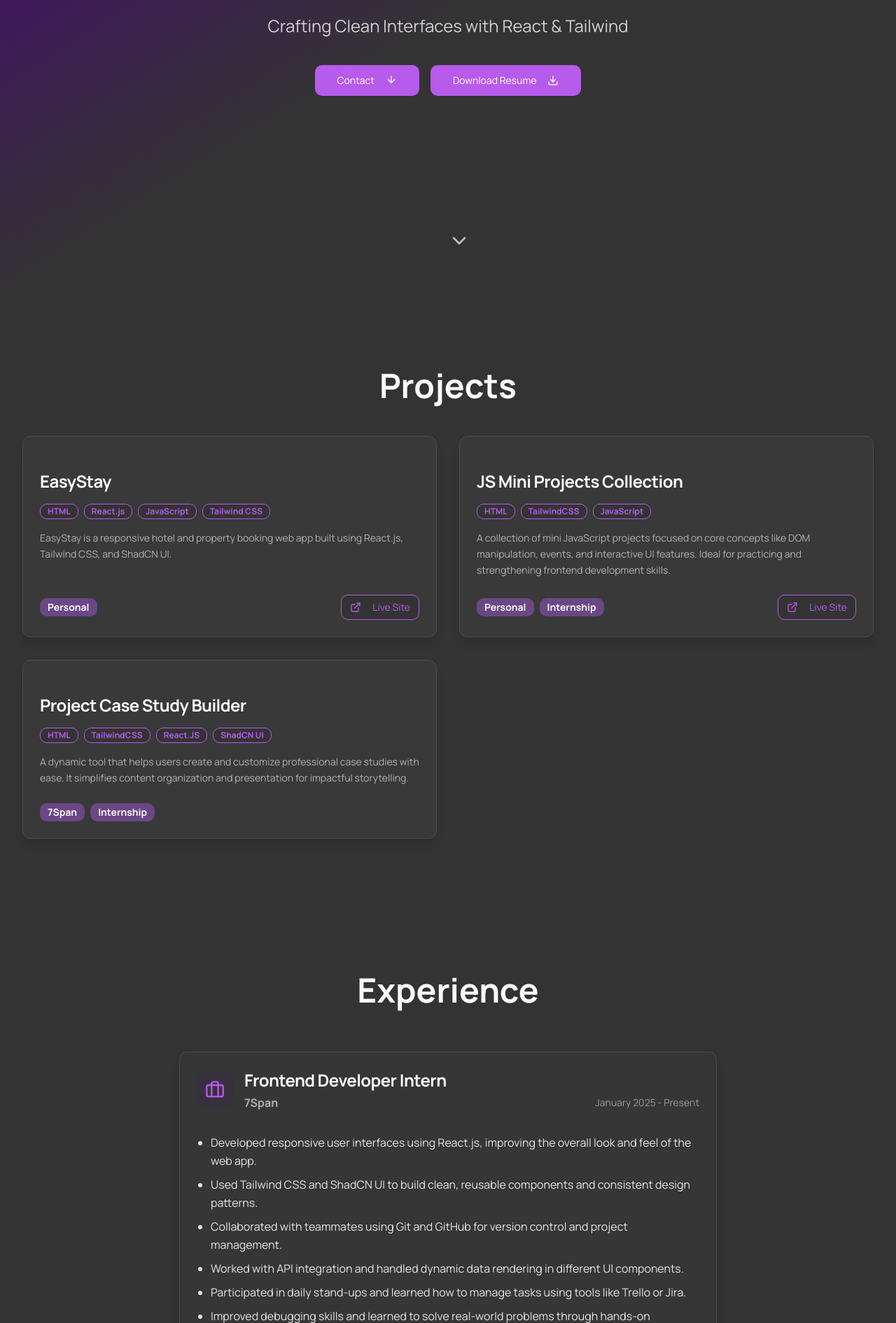
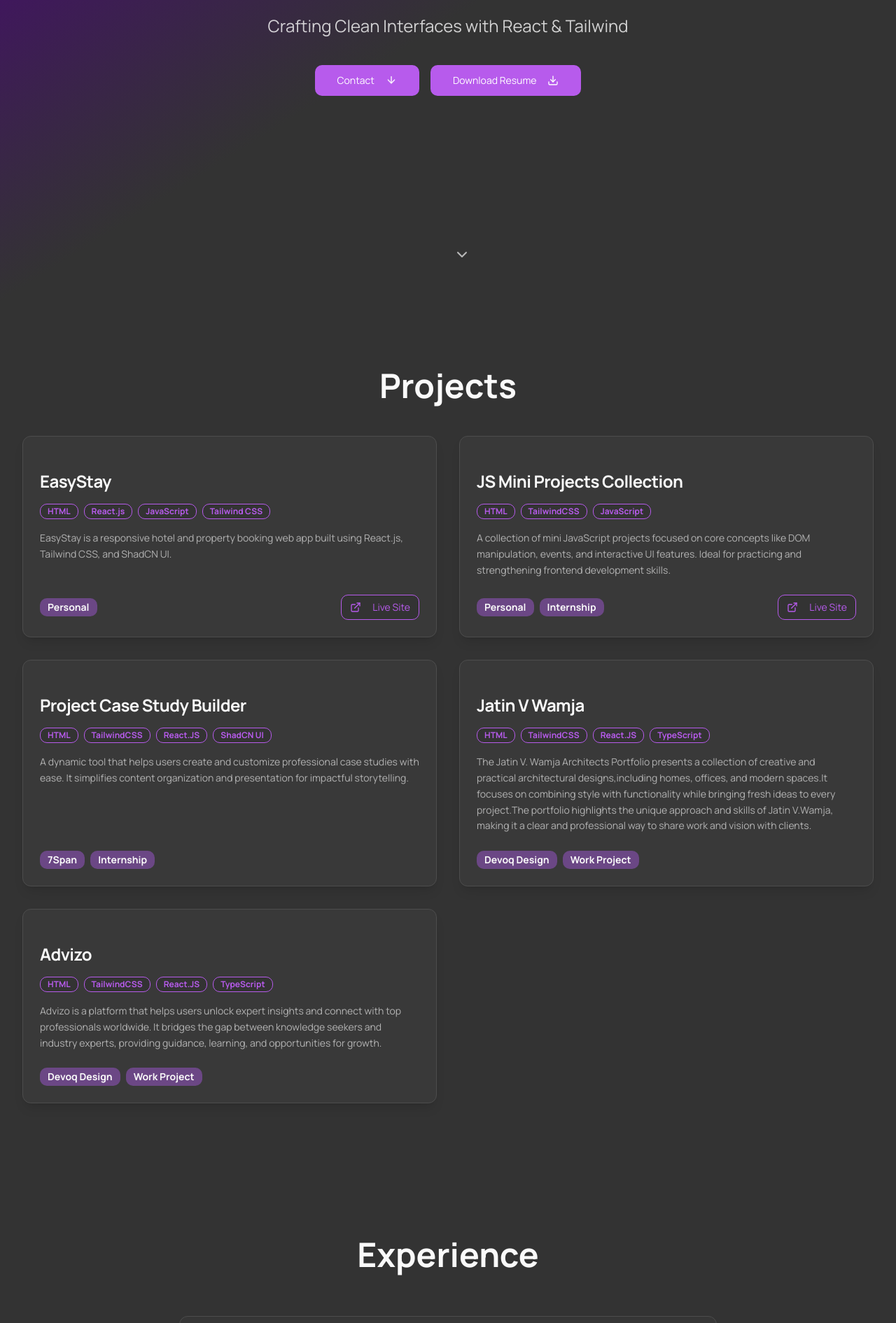
Before and after one commit to dhruvpanchal-271103/Dhruv-Portfolio, a Next.js app: page / in a window 1280 px wide. Shown: the part 369-2260 px from the top of the page at 70% size. Built offline with nearby package versions, Linux system fonts and the light colour scheme.

Commit message:
Upage about us section image

```diff
--- a/next.config.ts
+++ b/next.config.ts
@@ -16,6 +16,12 @@ const nextConfig: NextConfig = {
         port: '',
         pathname: '/**',
       },
+      {
+        protocol: 'https',
+        hostname: 'picsum.photos',
+        port: '',
+        pathname: '/**',
+      },
     ],
   },
 };
--- a/src/components/sections/about-section.tsx
+++ b/src/components/sections/about-section.tsx
@@ -7,6 +7,7 @@ import { Code, Palette, Wind } from "lucide-react";
 const skills = [
   { name: "React.JS", icon: Code },
   { name: "JavaScript", icon: Code },
+  { name: "TypeScript", icon: Code },
   { name: "TailwindCSS", icon: Wind },
   { name: "HTML", icon: Code },
   { name: "CSS", icon: Palette },
@@ -22,7 +23,7 @@ export default function AboutSection() {
       <div className="grid md:grid-cols-5 gap-12 items-stretch">
         <div className="md:col-span-2 flex justify-center md:justify-start h-full">
           <Image
-            src="/images/Dhruv_Pic.png"
+            src="https://picsum.photos/seed/123/320/320"
             alt="Dhruv Panchal - Professional Headshot"
             width={320}
             height={320}
--- a/src/components/sections/experience-section.tsx
+++ b/src/components/sections/experience-section.tsx
@@ -10,15 +10,26 @@ const workExperience: ExperienceItem[] = [
     company: "7Span",
     role: "Frontend Developer Intern",
     startDate: "January 2025",
-    endDate: "Present",
+    endDate: "June 2025",
     responsibilities: [
       "Developed responsive user interfaces using React.js, improving the overall look and feel of the web app.",
       "Used Tailwind CSS and ShadCN UI to build clean, reusable components and consistent design patterns.",
       "Collaborated with teammates using Git and GitHub for version control and project management.",
       "Worked with API integration and handled dynamic data rendering in different UI components.",
-      "Participated in daily stand-ups and learned how to manage tasks using tools like Trello or Jira.",
-      "Improved debugging skills and learned to solve real-world problems through hands-on experience.",
+      "Learned to solve real-world problems through hands-on experience.",
       "Focused on writing clean, readable code and followed best practices in component structure.",
+    ],
+  },
+  {
+    id: "exp2",
+    company: "Devoq Design",
+    role: "React JS Developer",
+    startDate: "July 2025",
+    endDate: "Present",
+    responsibilities: [
+      "At Devoq Design, I gained practical experience in modern frontend development. I worked with HTML, CSS, Tailwind CSS, JavaScript, TypeScript, and React.js to build responsive and interactive websites.",
+      "I contributed to various projects, including Jatin V Wamja and Advizo, where I used React.js and JavaScript to create professional, responsive, and user-friendly applications.",
+      "Ensured clean, maintainable code by following best practices in component-based development.",
     ],
   },
 ];
--- a/src/components/sections/hero-section.tsx
+++ b/src/components/sections/hero-section.tsx
@@ -24,7 +24,7 @@ export default function HeroSection() {
         <div className="flex flex-col sm:flex-row items-center justify-center space-y-4 sm:space-y-0 sm:space-x-4 animate-fade-in" style={{ animationDelay: '0.6s' }}>
           <Button asChild size="lg" className="bg-accent text-accent-foreground hover:bg-white hover:text-primary w-full sm:w-auto">
             <SmoothScrollLink href="#contact">
-              Contact <ArrowDown className="ml-2 h-5 w-5 animate-bounce" />
+              Contact <ArrowDown className="ml-2 mt-1 h-5 w-5 animate-bounce" />
             </SmoothScrollLink>
           </Button>
           <Button asChild size="lg" className="bg-accent text-accent-foreground hover:bg-white hover:text-primary w-full sm:w-auto">
@@ -35,13 +35,9 @@ export default function HeroSection() {
         </div>
       </div>
       <div className="absolute bottom-10 left-1/2 transform -translate-x-1/2 animate-bounce z-20">
-        <SmoothScrollLink
-          href="#projects"
-          aria-label="Scroll to projects"
-          className="p-2 rounded-full text-foreground/70 transition-colors"
-        >
-          <ChevronDown size={32} />
-        </SmoothScrollLink>
+      <SmoothScrollLink href="#projects">
+          <ChevronDown size={40} className="p-2 rounded-full text-foreground/70 transition-colors cursor-pointer" />
+          </SmoothScrollLink>
       </div>
     </SectionWrapper>
   );
--- a/src/components/sections/projects-section.tsx
+++ b/src/components/sections/projects-section.tsx
@@ -10,8 +10,6 @@ const featuredProjects: Project[] = [
     title: "EasyStay",
     category: ["Personal"],
     description: "EasyStay is a responsive hotel and property booking web app built using React.js, Tailwind CSS, and ShadCN UI.",
-    imageUrl: "/images/easystay.png",
-    imageHint: "Hotel booking interface",
     tags: ["HTML", "React.js", "JavaScript", "Tailwind CSS"],
     liveUrl: "https://easy-stay-project.vercel.app/",
   },
@@ -20,8 +18,6 @@ const featuredProjects: Project[] = [
     title: "JS Mini Projects Collection",
     category: ["Personal", "Internship"],
     description: "A collection of mini JavaScript projects focused on core concepts like DOM manipulation, events, and interactive UI features. Ideal for practicing and strengthening frontend development skills.",
-    imageUrl: "/images/Tasks.png",
-    imageHint: "JS Mini Projects Collection",
     tags: ["HTML", "TailwindCSS", "JavaScript"],
     liveUrl: "https://java-script-tasks.vercel.app/",
   },
@@ -30,9 +26,21 @@ const featuredProjects: Project[] = [
     title: "Project Case Study Builder",
     category: ["7Span", "Internship"],
     description: "A dynamic tool that helps users create and customize professional case studies with ease. It simplifies content organization and presentation for impactful storytelling.",
-    imageUrl: "/images/case-study-builder.png",
-    imageHint: "Project Case Study",
     tags: ["HTML", "TailwindCSS", "React.JS", "ShadCN UI"],
+  },
+  {
+    id: "4",
+    title: "Jatin V Wamja",
+    category: ["Devoq Design", "Work Project"],
+    description: "The Jatin V. Wamja Architects Portfolio presents a collection of creative and practical architectural designs,including homes, offices, and modern spaces.It focuses on combining style with functionality while bringing fresh ideas to every project.The portfolio highlights the unique approach and skills of Jatin V.Wamja, making it a clear and professional way to share work and vision with clients.",
+    tags: ["HTML", "TailwindCSS", "React.JS", "TypeScript"],
+  },
+  {
+    id: "5",
+    title: "Advizo",
+    category: ["Devoq Design", "Work Project"],
+    description: "Advizo is a platform that helps users unlock expert insights and connect with top professionals worldwide. It bridges the gap between knowledge seekers and industry experts, providing guidance, learning, and opportunities for growth.",
+    tags: ["HTML", "TailwindCSS", "React.JS", "TypeScript"],
   },
 
 ];
--- a/src/lib/types.ts
+++ b/src/lib/types.ts
@@ -3,8 +3,6 @@ export type Project = {
   id: string;
   title: string;
   description: string;
-  imageUrl: string;
-  imageHint?: string;
   category: string[]; // Changed to string array
   tags: string[];
   liveUrl?: string;
```
Also changed, not shown: public/images/Dhruv_Pic.png.
